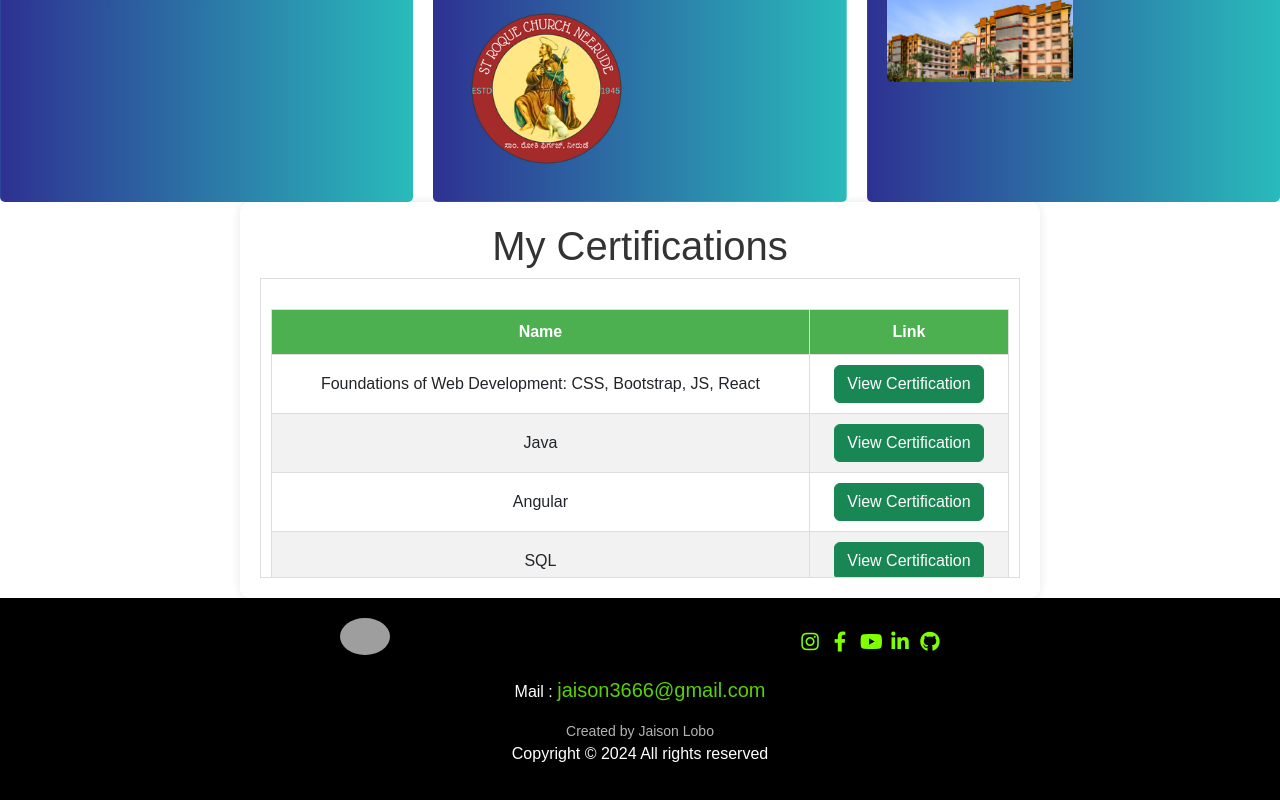
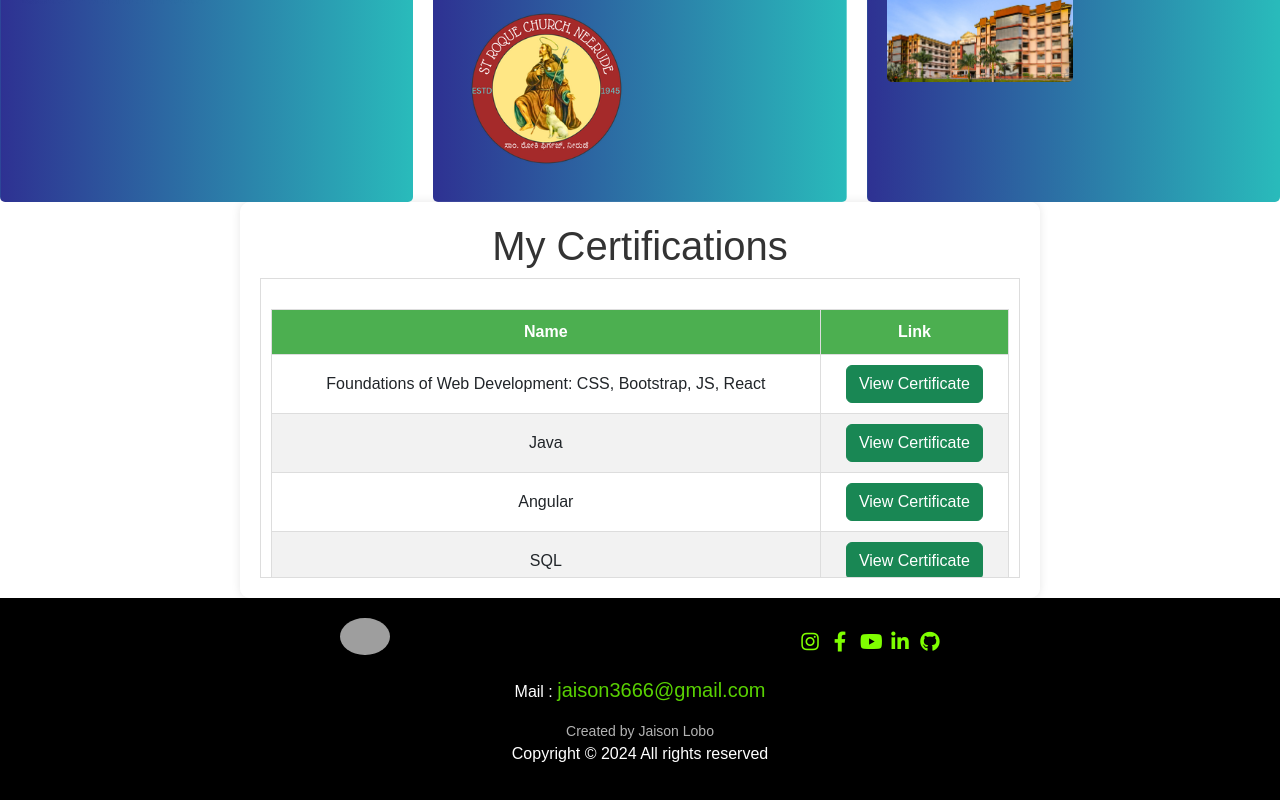
Before and after one commit to jaideepjaison/my-website, a React (Create React App) app: page / in a window 1280 px wide. Shown: the part 1193-1993 px from the top of the page. Built offline with nearby package versions, Linux system fonts and the light colour scheme; grey boxes are pictures that could not be loaded.

Commit message:
cources and certificate added

```diff
--- a/src/Component/My-Certifications/Mycertifiaction.js
+++ b/src/Component/My-Certifications/Mycertifiaction.js
@@ -28,6 +28,11 @@ const MyCertifications = () => {
       name: 'JavaScript',
       image: 'images/certification2.jpg',
       link: 'https://www.hackerrank.com/certificates/efc26681cfb3'
+    },
+    {
+      name: 'Git Tutorials',
+      image: 'images/certification2.jpg',
+      link: 'https://verify.mygreatlearning.com/verify/QPLPMHXT'
     }
   ];
 
@@ -51,7 +56,7 @@ const MyCertifications = () => {
                   <td>{cert.name}</td>
                   <td>
                     <a className='btn btn-success' href={cert.link} target="_blank" rel="noopener noreferrer">
-                      View Certification
+                      View Certificate
                     </a>
                   </td>
                 </tr>
```
Also changed, not shown: 1 other file (tests, documents, lock files or other folders).
